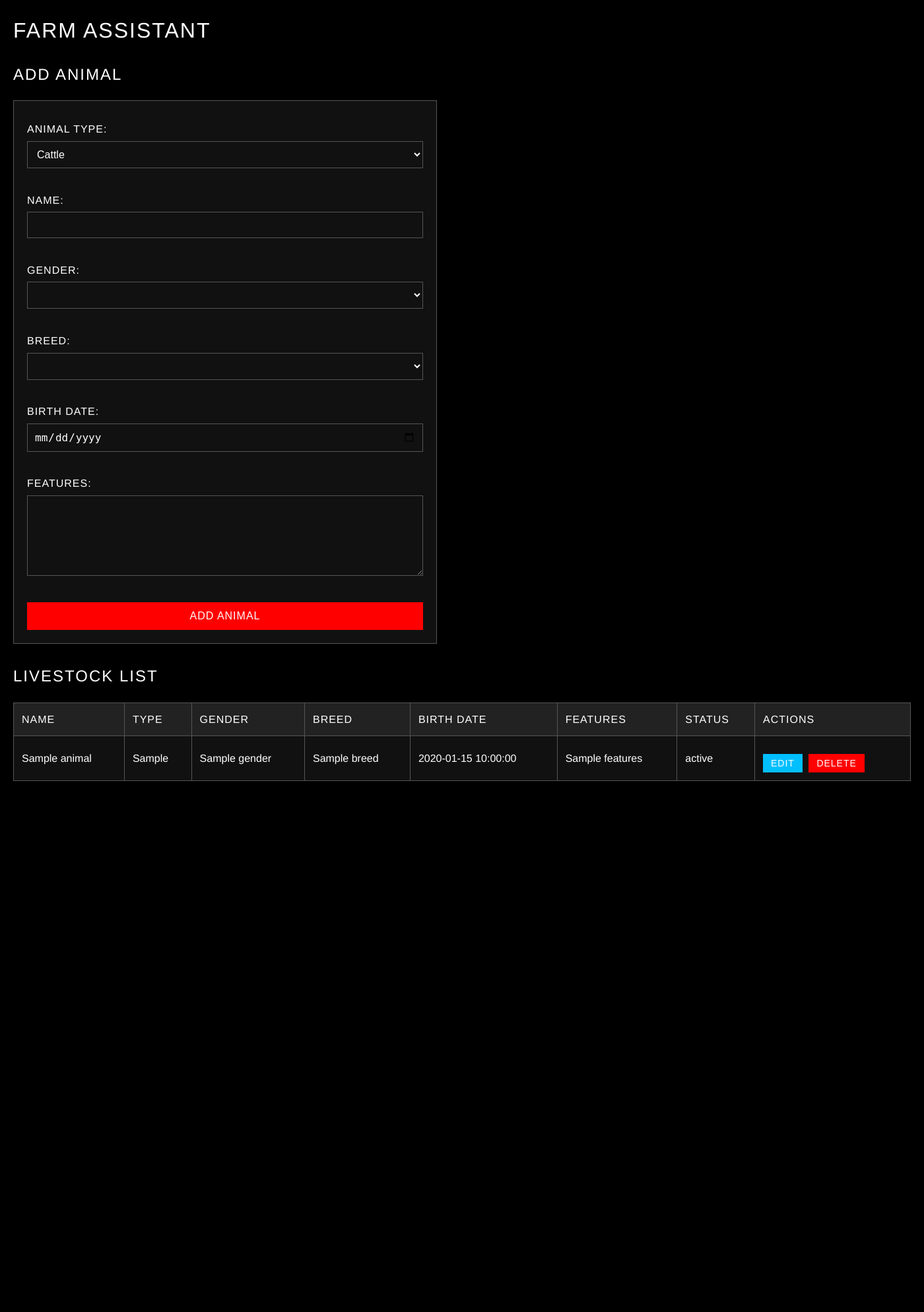
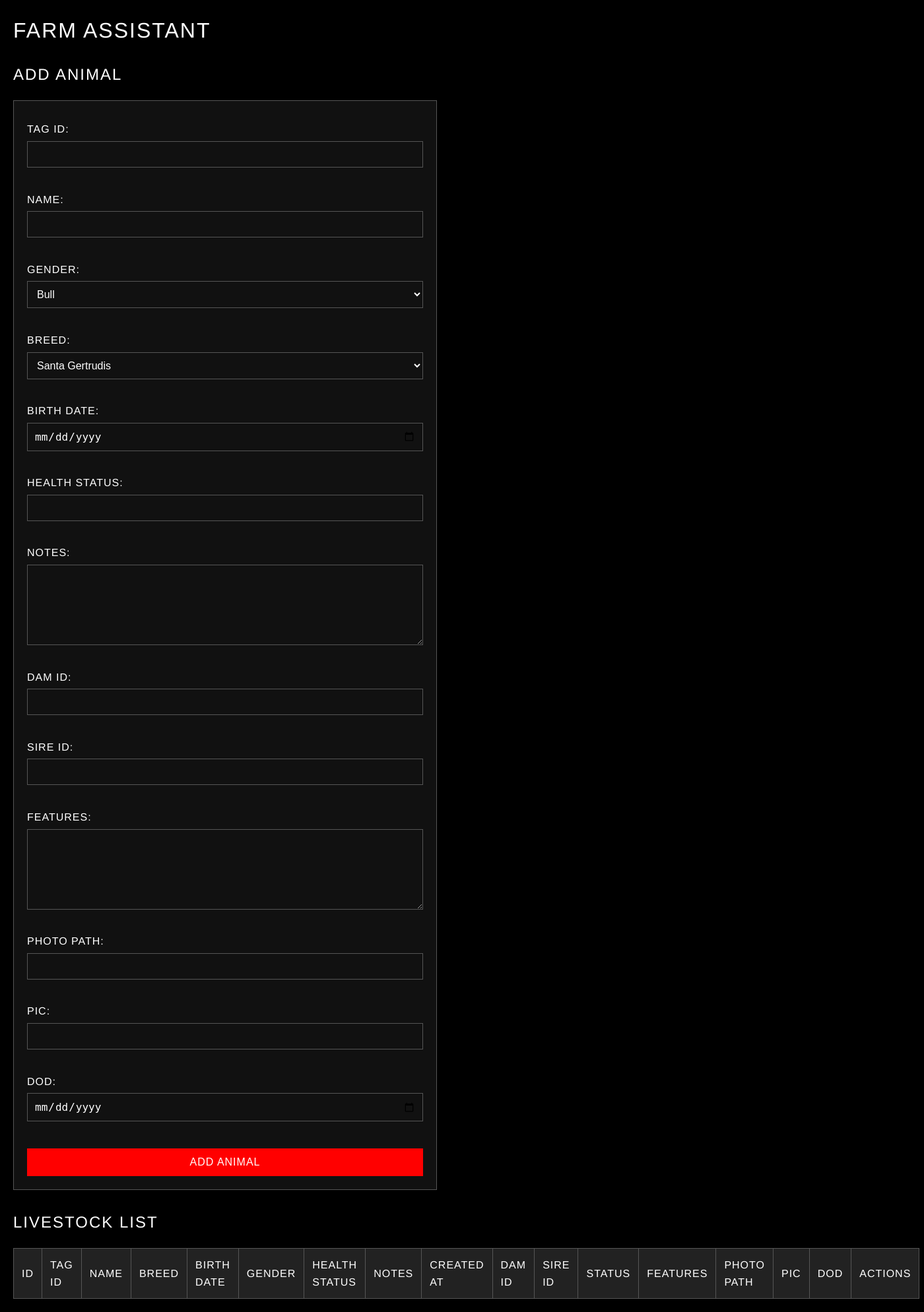
Before and after one commit to AlliTec/ha-addons, a Python web app: template farm-assistant-addon/templates/index.html in a window 1400 px wide. Shown: the whole page at 66% size. Before the commit the page ends 1184 px from the top, so only its background shows below. Run offline with Jinja, Linux system fonts and the light colour scheme; the template is opened without the code that fills it: most values are stand-ins (such as "Sample title", 1, 10 or a date in 2020); lists and menus that the app fills with data are empty.

Commit message:
Update DB schema to match data.csv columns

```diff
--- a/farm-assistant-addon/config.yaml
+++ b/farm-assistant-addon/config.yaml
@@ -1,5 +1,5 @@
 name: Farm Assistant
-version: "0.5.7"
+version: "0.5.8"
 slug: farm_assistant
 description: "An addon to manage your farm's livestock data."
 arch:
--- a/farm-assistant-addon/static/script.js
+++ b/farm-assistant-addon/static/script.js
@@ -1,38 +1,5 @@
 document.addEventListener("DOMContentLoaded", () => {
-    const animalTypeSelect = document.getElementById("animal-type");
-    const animalGenderSelect = document.getElementById("animal-gender");
-    const animalBreedSelect = document.getElementById("animal-breed");
     const addAnimalForm = document.getElementById("add-animal-form");
-
-    const updateAnimalDetails = async () => {
-        const animalType = animalTypeSelect.value;
-        const response = await fetch("/get_animal_details", {
-            method: "POST",
-            headers: {
-                "Content-Type": "application/json",
-            },
-            body: JSON.stringify({ animal_type: animalType }),
-        });
-        const data = await response.json();
-
-        animalGenderSelect.innerHTML = "";
-        data.genders.forEach(gender => {
-            const option = document.createElement("option
-            option.value = gender;
-            option.textContent = gender;
-            animalGenderSelect.appendChild(option);
-        });
-
-        animalBreedSelect.innerHTML = "";
-        data.breeds.forEach(breed => {
-            const option = document.createElement("option");
-            option.value = breed;
-            option.textContent = breed;
-            animalBreedSelect.appendChild(option);
-        });
-    };
-
-    animalTypeSelect.addEventListener("change", updateAnimalDetails);
 
     addAnimalForm.addEventListener("submit", async (event) => {
         event.preventDefault();
@@ -63,7 +30,6 @@ document.addEventListener("DOMContentLoaded", () => {
             const submitButton = document.querySelector("#add-animal-form button");
             submitButton.textContent = "Add Animal";
             submitButton.dataset.action = "add";
-            updateAnimalDetails();
             populateAnimalList();
         } else {
             const error = await response.json();
@@ -72,7 +38,6 @@ document.addEventListener("DOMContentLoaded", () => {
     });
 
     // Initial population
-    updateAnimalDetails();
     populateAnimalList();
 });
 
@@ -86,13 +51,22 @@ async function populateAnimalList() {
     animals.forEach(animal => {
         const row = document.createElement("tr");
         row.innerHTML = `
+            <td>${animal.id}</td>
+            <td>${animal.tag_id}</td>
             <td>${animal.name}</td>
-            <td>${animal.animal_type}</td>
-            <td>${animal.gender}</td>
             <td>${animal.breed}</td>
             <td>${animal.birth_date}</td>
+            <td>${animal.gender}</td>
+            <td>${animal.health_status}</td>
+            <td>${animal.notes}</td>
+            <td>${animal.created_at}</td>
+            <td>${animal.dam_id}</td>
+            <td>${animal.sire_id}</td>
+            <td>${animal.status}</td>
             <td>${animal.features}</td>
-            <td>${animal.status}</td>
+            <td>${animal.photo_path}</td>
+            <td>${animal.pic}</td>
+            <td>${animal.dod}</td>
             <td>
                 <button class="edit-btn" data-id="${animal.id}">Edit</button>
                 <button class="delete-btn" data-id="${animal.id}">Delete</button>
@@ -125,10 +99,17 @@ async function populateAnimalList() {
             const animal = await response.json();
 
             document.getElementById("animal-id").value = animal.id;
-            document.getElementById("animal-type").value = animal.animal_type;
+            document.getElementById("animal-tag-id").value = animal.tag_id;
             document.getElementById("animal-name").value = animal.name;
             document.getElementById("animal-birth-date").value = animal.birth_date;
+            document.getElementById("animal-health-status").value = animal.health_status;
+            document.getElementById("animal-notes").value = animal.notes;
+            document.getElementById("animal-dam-id").value = animal.dam_id;
+            document.getElementById("animal-sire-id").value = animal.sire_id;
             document.getElementById("animal-features").value = animal.features;
+            document.getElementById("animal-photo-path").value = animal.photo_path;
+            document.getElementById("animal-pic").value = animal.pic;
+            document.getElementById("animal-dod").value = animal.dod;
 
             updateAnimalDetails().then(() => {
                 document.getElementById("animal-gender").value = animal.gender;
--- a/farm-assistant-addon/templates/index.html
+++ b/farm-assistant-addon/templates/index.html
@@ -11,29 +11,55 @@
     <h2>Add Animal</h2>
     <form id="add-animal-form">
         <input type="hidden" id="animal-id" name="id">
-        <label for="animal-type">Animal Type:</label>
-        <select id="animal-type" name="animal_type">
-            <option value="Cattle">Cattle</option>
-            <option value="Dog">Dog</option>
-            <option value="Cat">Cat</option>
-            <option value="Chicken">Chicken</option>
-            <option value="Guinea Fowl">Guinea Fowl</option>
-        </select>
+        <label for="animal-tag-id">Tag ID:</label>
+        <input type="text" id="animal-tag-id" name="tag_id">
         <br>
         <label for="animal-name">Name:</label>
         <input type="text" id="animal-name" name="name">
         <br>
         <label for="animal-gender">Gender:</label>
-        <select id="animal-gender" name="gender"></select>
+        <select id="animal-gender" name="gender">
+            <option value="Bull">Bull</option>
+            <option value="Cow">Cow</option>
+            <option value="Steer">Steer</option>
+            <option value="Heifer">Heifer</option>
+        </select>
         <br>
         <label for="animal-breed">Breed:</label>
-        <select id="animal-breed" name="breed"></select>
+        <select id="animal-breed" name="breed">
+            <option value="Santa Gertrudis">Santa Gertrudis</option>
+            <option value="Brahman">Brahman</option>
+            <option value="Angus">Angus</option>
+            <option value="Hereford">Hereford</option>
+            <option value="Other">Other</option>
+        </select>
         <br>
         <label for="animal-birth-date">Birth Date:</label>
         <input type="date" id="animal-birth-date" name="birth_date">
         <br>
+        <label for="animal-health-status">Health Status:</label>
+        <input type="text" id="animal-health-status" name="health_status">
+        <br>
+        <label for="animal-notes">Notes:</label>
+        <textarea id="animal-notes" name="notes"></textarea>
+        <br>
+        <label for="animal-dam-id">Dam ID:</label>
+        <input type="number" id="animal-dam-id" name="dam_id">
+        <br>
+        <label for="animal-sire-id">Sire ID:</label>
+        <input type="number" id="animal-sire-id" name="sire_id">
+        <br>
         <label for="animal-features">Features:</label>
         <textarea id="animal-features" name="features"></textarea>
+        <br>
+        <label for="animal-photo-path">Photo Path:</label>
+        <input type="text" id="animal-photo-path" name="photo_path">
+        <br>
+        <label for="animal-pic">Pic:</label>
+        <input type="text" id="animal-pic" name="pic">
+        <br>
+        <label for="animal-dod">DOD:</label>
+        <input type="date" id="animal-dod" name="dod">
         <br>
         <button type="submit">Add Animal</button>
     </form>
@@ -42,26 +68,44 @@
     <table id="livestock-list">
         <thead>
             <tr>
+                <th>ID</th>
+                <th>Tag ID</th>
                 <th>Name</th>
-                <th>Type</th>
-                <th>Gender</th>
                 <th>Breed</th>
                 <th>Birth Date</th>
+                <th>Gender</th>
+                <th>Health Status</th>
+                <th>Notes</th>
+                <th>Created At</th>
+                <th>Dam ID</th>
+                <th>Sire ID</th>
+                <th>Status</th>
                 <th>Features</th>
-                <th>Status</th>
+                <th>Photo Path</th>
+                <th>Pic</th>
+                <th>DOD</th>
                 <th>Actions</th>
             </tr>
         </thead>
         <tbody>
             {% for animal in animals %}
             <tr>
+                <td>{{ animal.id }}</td>
+                <td>{{ animal.tag_id }}</td>
                 <td>{{ animal.name }}</td>
-                <td>{{ animal.animal_type }}</td>
-                <td>{{ animal.gender }}</td>
                 <td>{{ animal.breed }}</td>
                 <td>{{ animal.birth_date }}</td>
+                <td>{{ animal.gender }}</td>
+                <td>{{ animal.health_status }}</td>
+                <td>{{ animal.notes }}</td>
+                <td>{{ animal.created_at }}</td>
+                <td>{{ animal.dam_id }}</td>
+                <td>{{ animal.sire_id }}</td>
+                <td>{{ animal.status }}</td>
                 <td>{{ animal.features }}</td>
-                <td>{{ animal.status }}</td>
+                <td>{{ animal.photo_path }}</td>
+                <td>{{ animal.pic }}</td>
+                <td>{{ animal.dod }}</td>
                 <td>
                     <button class="edit-btn" data-id="{{ animal.id }}">Edit</button>
                     <button class="delete-btn" data-id="{{ animal.id }}">Delete</button>
```
Also changed, not shown: farm-assistant-addon/main.py (+19 -38 lines), farm-assistant-addon/CHANGELOG.md.
